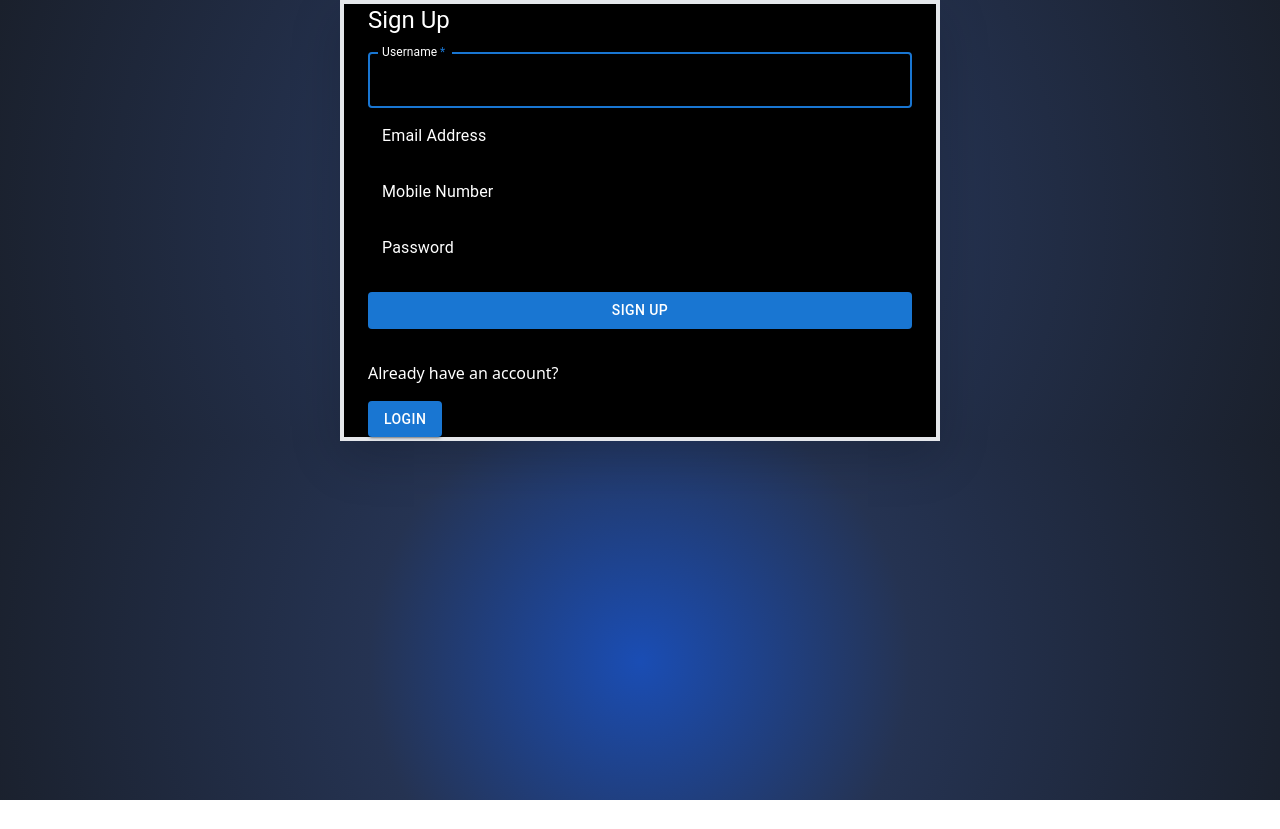
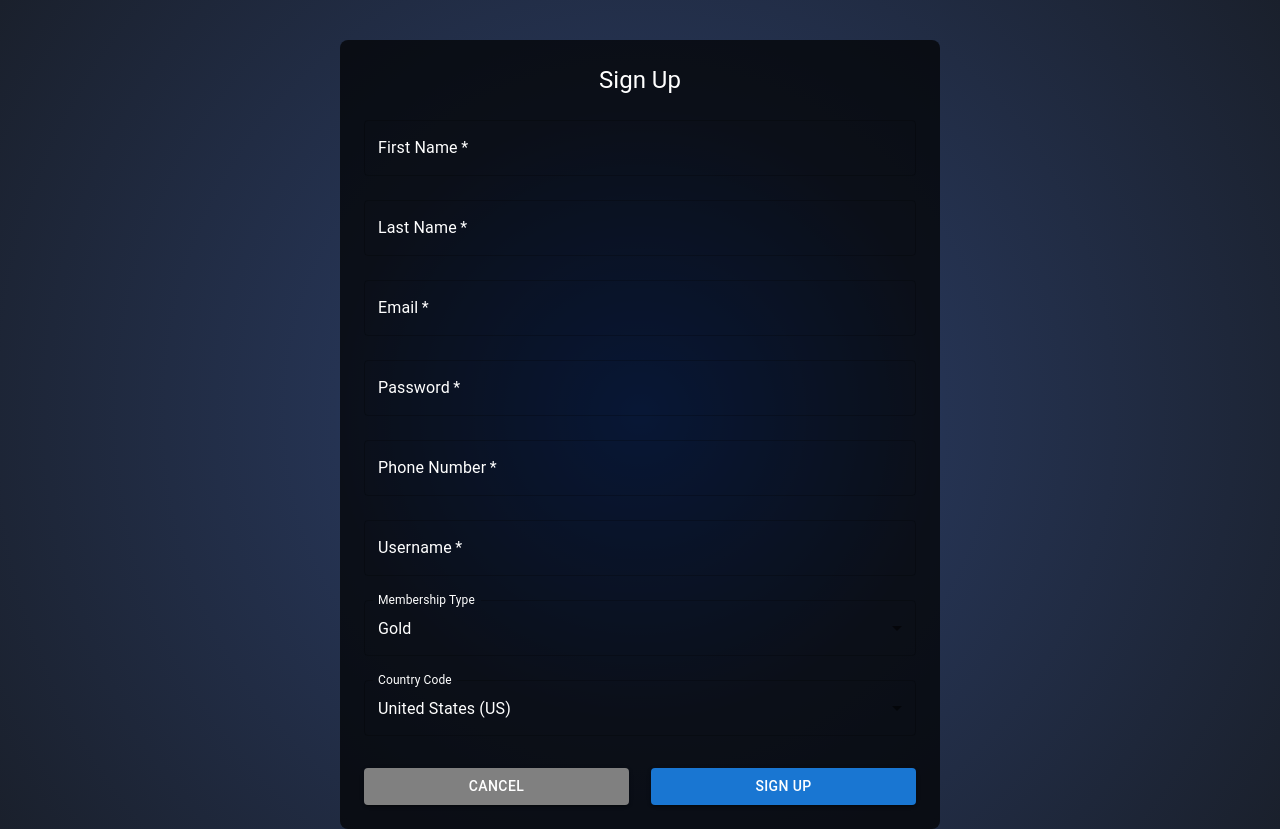
Before and after one commit to Arman-ali1/cmrs, a React (Vite) app: page /sign-up in a window 1280 px wide. Before the commit the page ends 800 px from the top, so only its background shows below. Built offline with nearby package versions, Linux system fonts and the light colour scheme.

Commit message:
updatesssssss6

```diff
--- a/src/components/UserProfile/slot/SlotCard.jsx
+++ b/src/components/UserProfile/slot/SlotCard.jsx
@@ -110,13 +110,13 @@ const SlotCard = ({ slot, onAction, onInactive, onEdit }) => {
             >
               {state}
             </button>
-            <button
+            {slot.state!=="booked"?<button
               style={commonButtonStyle}
               className="bg-gray-500 hover:bg-blue-500"
               onClick={handleBook}
             >
               Book
-            </button>
+            </button>:null}
           </>
         ) : (
           <span>Booked</span>
--- a/src/components/UserProfile/slot/UserSlotList.jsx
+++ b/src/components/UserProfile/slot/UserSlotList.jsx
@@ -49,7 +49,7 @@ const SlotList = () => {
   };
 
   return (
-    <div style={{ padding: '2rem' }}>
+    <div style={{ paddingLeft: '15rem' }}>
 
 
 
--- a/src/components/admincomponent/slots/SlotCard.jsx
+++ b/src/components/admincomponent/slots/SlotCard.jsx
@@ -103,7 +103,7 @@ const SlotCard = ({ slot, onAction, onInactive, onEdit }) => {
           style={actionButtonStyle}
           onClick={() => onAction && onAction(slot)}
         >
-          Active
+          {slot.state}
         </button>
         <button
           style={commonButtonStyle}
--- a/src/components/home/SignIn.jsx
+++ b/src/components/home/SignIn.jsx
@@ -13,7 +13,7 @@ function SignIn({ isAuthenticated, role }) {
 	}, [isAuthenticated, role, navigate]);
 
 	return (
-		<div className="flex flex-col items-center justify-center h-screen ">
+		<div className="flex flex-col items-center justify-center h-screen  mt-20">
 			<SignUp />
 		</div>
 	);
--- a/src/components/sign-up/SignUp.jsx
+++ b/src/components/sign-up/SignUp.jsx
@@ -1,110 +1,296 @@
-import React, { useState } from 'react';
-import { TextField, Button, Container, Typography, Box } from '@mui/material';
-import '@emotion/styled';
-import { useNavigate } from "react-router-dom"
+import React, { useState } from "react";
+import { useNavigate } from "react-router-dom";
+
+// MUI Components
+import {
+  Container,
+  TextField,
+  Button,
+  Typography,
+  Select,
+  MenuItem,
+  FormControl,
+  InputLabel,
+  Box,
+  Alert,
+} from "@mui/material";
+
+// Example list of countries
+const countryList = [
+  { name: "United States", code: "US" },
+  { name: "United Kingdom", code: "GB" },
+  { name: "Canada", code: "CA" },
+  { name: "Australia", code: "AU" },
+  { name: "Germany", code: "DE" },
+  { name: "France", code: "FR" },
+  { name: "India", code: "IN" },
+  { name: "China", code: "CN" },
+  { name: "Japan", code: "JP" },
+  { name: "Brazil", code: "BR" },
+];
 
 function SignUp() {
   const [formData, setFormData] = useState({
-    username: '',
-    email: '',
-    mobile: '',
-    password: ''
+    first_name: "",
+    last_name: "",
+    email: "",
+    password: "",
+    phone_number: "",
+    membership_type: "gold",
+    username: "",
+    country_code: "US",
+    role_id: 2,
   });
+
+  const [message, setMessage] = useState("");
+  const [loading, setLoading] = useState(false);
   const navigate = useNavigate();
 
+  // Handle input changes
   const handleChange = (e) => {
-    const { name, value } = e.target;
-    setFormData(prevState => ({
-      ...prevState,
-      [name]: value
+    setFormData((prev) => ({
+      ...prev,
+      [e.target.name]: e.target.value,
     }));
   };
 
-  const handleSubmit = (e) => {
+  // Handle form submission
+  const handleSubmit = async (e) => {
     e.preventDefault();
-    console.log(formData);
+    setLoading(true);
+    setMessage("");
+
+    try {
+      const response = await fetch("http://localhost:8000/api/v1/user/add", {
+        method: "POST",
+        headers: {
+          "Content-Type": "application/json",
+        },
+        body: JSON.stringify(formData),
+      });
+
+      if (!response.ok) {
+        throw new Error(`HTTP error! Status: ${response.status}`);
+      }
+
+      const data = await response.json();
+
+      // Check if user was successfully created
+      if (data.status === 201) {
+        setMessage("User added successfully!");
+        // Reset form fields
+        setFormData({
+          first_name: "",
+          last_name: "",
+          email: "",
+          password: "",
+          phone_number: "",
+          membership_type: "gold",
+          username: "",
+          country_code: "US",
+          role_id: 2,
+        });
+        // Navigate or redirect after success
+        setTimeout(() => navigate("/"), 2000);
+      } else {
+        setMessage(`Error: ${data.error || "Failed to add user"}`);
+      }
+    } catch (error) {
+      console.error("Error submitting form:", error);
+      setMessage("Network error. Please try again.");
+    } finally {
+      setLoading(false);
+    }
+  };
+
+  // Handle Cancel
+  const handleCancel = () => {
+    setFormData({
+      first_name: "",
+      last_name: "",
+      email: "",
+      password: "",
+      phone_number: "",
+      membership_type: "gold",
+      username: "",
+      country_code: "US",
+      role_id: 2,
+    });
     navigate("/");
-    alert('Form submitted successfully');
   };
 
   return (
     <Container
+    className="h-auto   "
       maxWidth="sm"
-      className="relative rounded-lg p-6 border-4 border-blue-700 bg-black bg-opacity-60 text-white shadow-lg"
+      sx={{
+        mt: 5,
+        p: 3,
+        borderRadius: 2,
+        bgcolor: "rgba(0, 0, 0, 0.7)",
+        color: "#fff",
+      }}
     >
-      <Box
-        className="absolute inset-0  bg-cover bg-center opacity-20"
-      />
-      <Box className="relative mt-8 flex flex-col items-center">
-        <Typography component="h1" variant="h5" className=''>
+      <Typography variant="h5" align="center" gutterBottom>
         Sign Up
       </Typography>
-        <Box component="form" onSubmit={handleSubmit} className="mt-3 space-y-6">
+
+      {message && (
+        <Alert
+          severity={message.includes("Error") ? "error" : "success"}
+          sx={{ mb: 2 }}
+        >
+          {message}
+        </Alert>
+      )}
+
+      <Box component="form" onSubmit={handleSubmit}>
+        {/* First Name */}
+        <div className="flex">
+
         <TextField
           required
           fullWidth
-            id="username"
-            label={<span className="text-white  hover:text-blue-800">Username</span>}
-            name="username"
-            autoComplete="username"
-            autoFocus
-            value={formData.username}
+          margin="normal"
+          label="First Name"
+          name="first_name"
+          value={formData.first_name}
           onChange={handleChange}
-            InputProps={{ style: { color: 'white' } }}
+          InputProps={{ style: { color: "#fff" } }}
+          InputLabelProps={{ style: { color: "#fff" } }}
         />
+
+        {/* Last Name */}
         <TextField
           required
           fullWidth
-            id="email"
-            label={<span className="text-white hover:text-blue-800">Email Address</span>}
-            name="email"
-            autoComplete="email"
-            value={formData.email}
+          margin="normal"
+          label="Last Name"
+          name="last_name"
+          value={formData.last_name}
           onChange={handleChange}
-            InputProps={{ style: { color: 'white' } }}
+          InputProps={{ style: { color: "#fff" } }}
+          InputLabelProps={{ style: { color: "#fff" } }}
         />
+        </div>
+        {/* Email */}
         <TextField
           required
           fullWidth
-            id="mobile"
-            label={<span className="text-white hover:text-blue-800">Mobile Number</span>}
-            name="mobile"
-            autoComplete="tel"
-            value={formData.mobile}
+          margin="normal"
+          label="Email"
+          name="email"
+          type="email"
+          value={formData.email}
           onChange={handleChange}
-            InputProps={{ style: { color: 'white' } }}
+          InputProps={{ style: { color: "#fff" } }}
+          InputLabelProps={{ style: { color: "#fff" } }}
         />
+
+        {/* Password */}
         <TextField
           required
           fullWidth
+          margin="normal"
+          label="Password"
           name="password"
-            label={<span className="text-white hover:text-blue-800">Password</span>}
           type="password"
-            id="password"
-            autoComplete="new-password"
           value={formData.password}
           onChange={handleChange}
-            InputProps={{ style: { color: 'white' } }}
+          InputProps={{ style: { color: "#fff" } }}
+          InputLabelProps={{ style: { color: "#fff" } }}
         />
+
+        {/* Phone Number */}
+        <TextField
+          required
+          fullWidth
+          margin="normal"
+          label="Phone Number"
+          name="phone_number"
+          value={formData.phone_number}
+          onChange={handleChange}
+          InputProps={{ style: { color: "#fff" } }}
+          InputLabelProps={{ style: { color: "#fff" } }}
+        />
+
+        {/* Username */}
+        <TextField
+          required
+          fullWidth
+          margin="normal"
+          label="Username"
+          name="username"
+          value={formData.username}
+          onChange={handleChange}
+          InputProps={{ style: { color: "#fff" } }}
+          InputLabelProps={{ style: { color: "#fff" } }}
+        />
+
+        {/* Membership Type */}
+        <FormControl fullWidth margin="normal">
+          <InputLabel sx={{ color: "#fff" }}>Membership Type</InputLabel>
+          <Select
+            name="membership_type"
+            value={formData.membership_type}
+            onChange={handleChange}
+            label="Membership Type"
+            sx={{ color: "#fff" }}
+          >
+            <MenuItem value="gold">Gold</MenuItem>
+            <MenuItem value="silver">Silver</MenuItem>
+            <MenuItem value="bronze">Bronze</MenuItem>
+          </Select>
+        </FormControl>
+
+        {/* Country Code */}
+        <FormControl fullWidth margin="normal">
+          <InputLabel sx={{ color: "#fff" }}>Country Code</InputLabel>
+          <Select
+            name="country_code"
+            value={formData.country_code}
+            onChange={handleChange}
+            label="Country Code"
+            sx={{ color: "#fff" }}
+          >
+            {countryList.map((country) => (
+              <MenuItem key={country.code} value={country.code}>
+                {country.name} ({country.code})
+              </MenuItem>
+            ))}
+          </Select>
+        </FormControl>
+
+        <Box mt={3} display="flex" justifyContent="space-between" >
+          <Button
+            variant="contained"
+            color="inherit"
+            onClick={handleCancel}
+            sx={{
+              bgcolor: "gray",
+              color: "#fff",
+              width: "48%",
+              "&:hover": {
+                bgcolor: "#555",
+              },
+            }}
+          >
+            Cancel
+          </Button>
           <Button
             type="submit"
-            fullWidth
             variant="contained"
-            className="mt-3 mb-2 bg-blue-600 hover:bg-blue-700"
-            onClick={handleSubmit}
+            color="primary"
+            disabled={loading}
+            sx={{
+              width: "48%",
+              "&:hover": {
+                bgcolor: "#1565c0",
+              },
+            }}
           >
-            Sign Up
+            {loading ? "Signing Up..." : "Sign Up"}
           </Button>
-          <Box className="mt-4 flex justify-center">
-            <p className="text-white pr-4">Already have an account?</p>
-            <Button
-              href="/"
-              variant="contained"
-              className="bg-blue-600  hover:font-bold  hover:text-red-900"
-            >
-              Login
-            </Button>
-          </Box>
         </Box>
       </Box>
     </Container>
```
Lines whose indentation alone changed are shown as unchanged.
